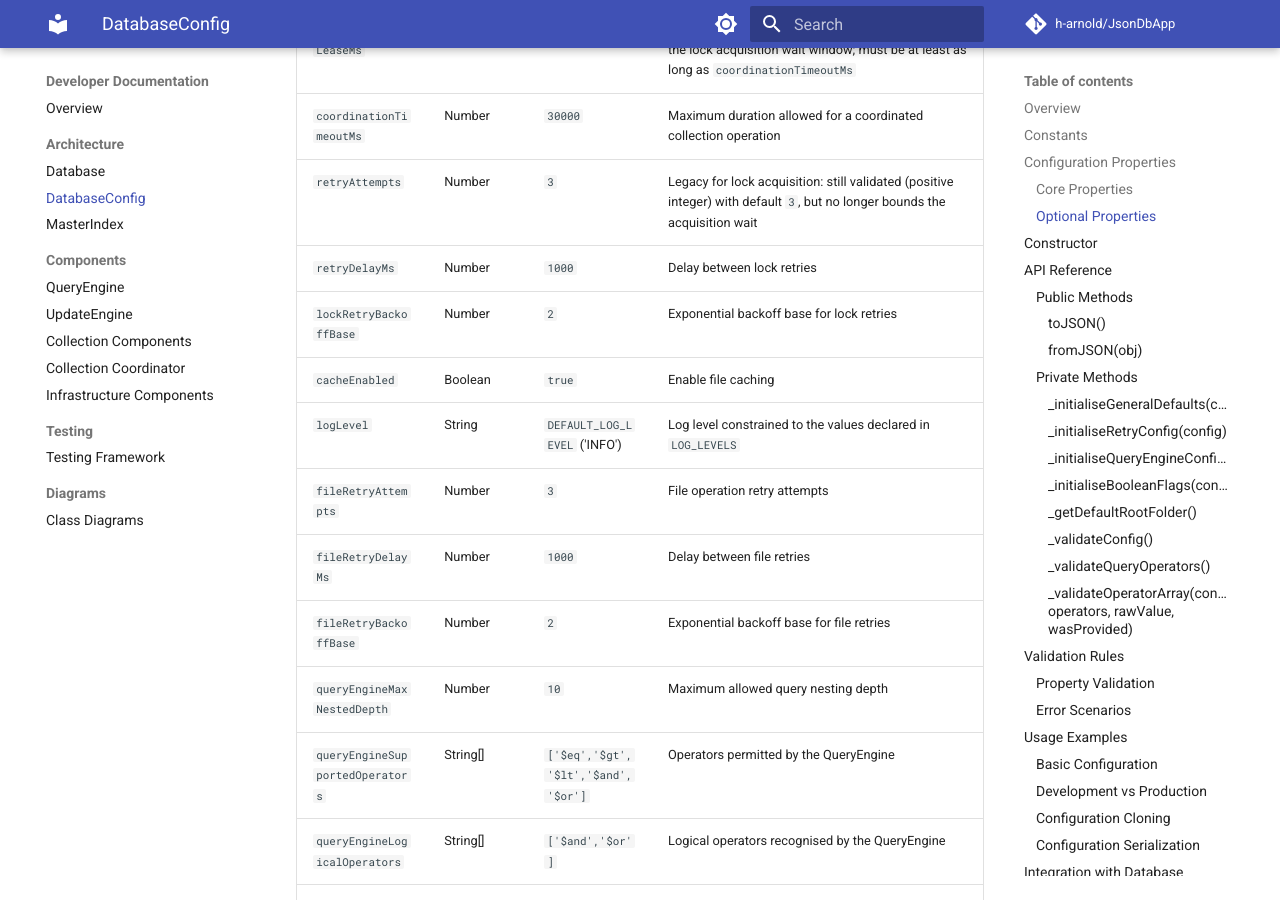
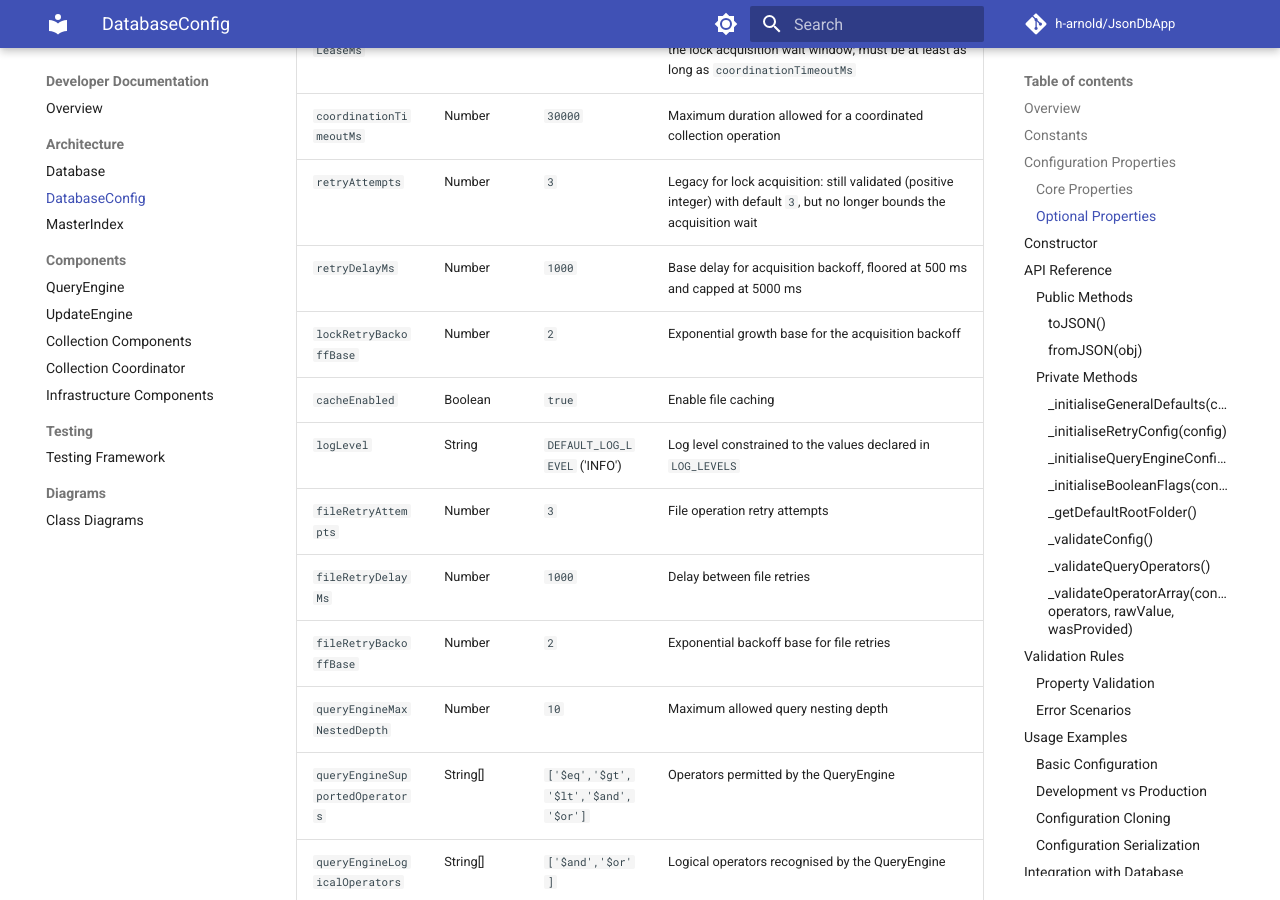
Before and after one commit to h-arnold/JsonDbApp, an MkDocs documentation site: the page built from docs/developers/DatabaseConfig.md, in a window 1280 px wide and 900 px high, scrolled down 2746 px. Built offline with MkDocs 1.6.1 and Material for MkDocs 9.7.7, drawn with Linux system fonts in a browser that asks for light colours; comment, search, counter and statistics services are not loaded.

Commit message:
docs: align backoff wording in DatabaseConfig table

```diff
--- a/docs/developers/DatabaseConfig.md
+++ b/docs/developers/DatabaseConfig.md
@@ -78,8 +78,8 @@ The `DatabaseConfig` class manages database configuration settings with validati
 | `collectionLockLeaseMs`                   | Number   | `30000`                            | Collection lock lease duration in milliseconds and the lock acquisition wait window; must be at least as long as `coordinationTimeoutMs`                                                                                                           |
 | `coordinationTimeoutMs`                   | Number   | `30000`                            | Maximum duration allowed for a coordinated collection operation                                                                                                                                                                                    |
 | `retryAttempts`                           | Number   | `3`                                | Legacy for lock acquisition: still validated (positive integer) with default `3`, but no longer bounds the acquisition wait                                                                                                                        |
-| `retryDelayMs`                            | Number   | `1000`                             | Delay between lock retries                                                                                                                                                                                                                         |
-| `lockRetryBackoffBase`                    | Number   | `2`                                | Exponential backoff base for lock retries                                                                                                                                                                                                          |
+| `retryDelayMs`                            | Number   | `1000`                             | Base delay for acquisition backoff, floored at 500 ms and capped at 5000 ms                                                                                                                                                                        |
+| `lockRetryBackoffBase`                    | Number   | `2`                                | Exponential growth base for the acquisition backoff                                                                                                                                                                                                |
 | `cacheEnabled`                            | Boolean  | `true`                             | Enable file caching                                                                                                                                                                                                                                |
 | `logLevel`                                | String   | `DEFAULT_LOG_LEVEL` ('INFO')       | Log level constrained to the values declared in `LOG_LEVELS`                                                                                                                                                                                       |
 | `fileRetryAttempts`                       | Number   | `3`                                | File operation retry attempts                                                                                                                                                                                                                      |
```
Also changed, not shown: ACTION_PLAN.md (+23 -3 lines).
